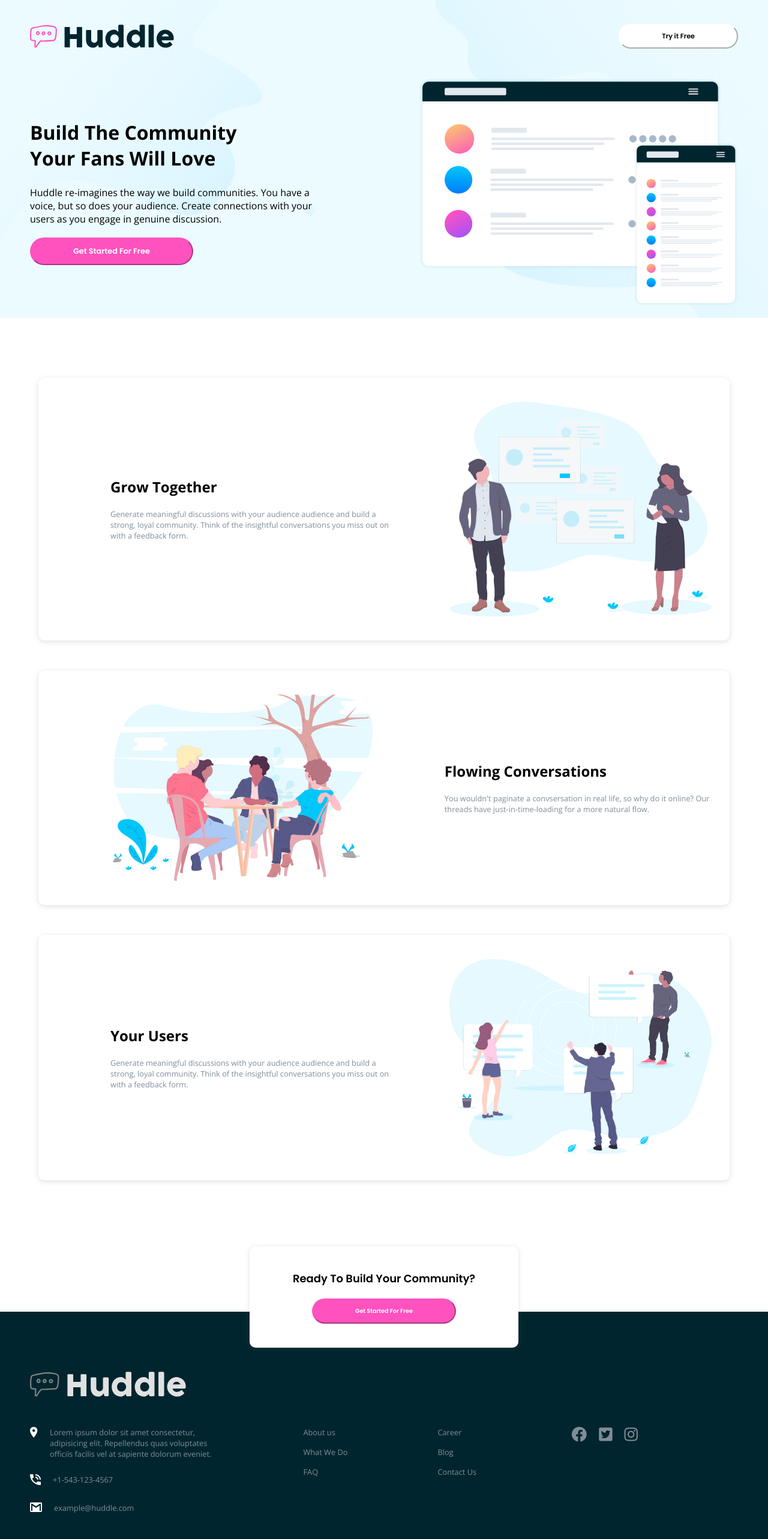
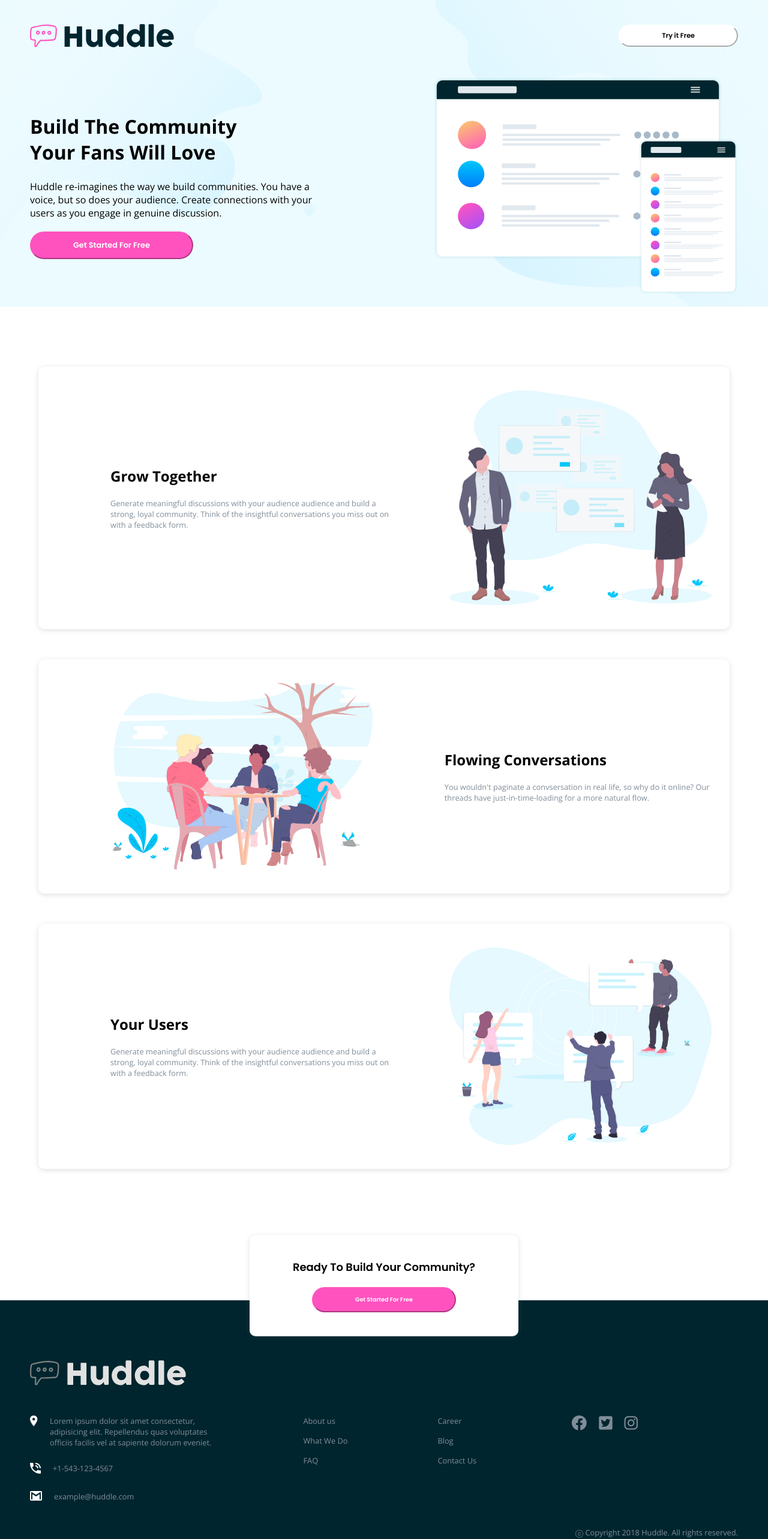
Before and after one commit to grillzwitu/responsiveness_n_media_queries-2, a plain HTML site: page index.html in a window 1280 px wide. Shown: the top 2566 px of the page at 60% size. Drawn offline with nearby package versions, Linux system fonts and the light colour scheme.

Commit message:
adjusted sizes

```diff
--- a/styles.css
+++ b/styles.css
@@ -32,7 +32,7 @@ nav {
     background-color: white;
     border-color: white;
     border-radius: 20px;
-    padding: 10px 70px;
+    padding: 8px 70px;
     font-family: poppins, serif;
     font-weight: 600;
     cursor: pointer;
@@ -84,7 +84,7 @@ nav {
 }
 
 .hero-image {
-    width: 45%;
+    width: 43%;
 }
 
 main{
@@ -221,12 +221,15 @@ footer {
     display: flex;
     gap: 20px;
     transform: translate(-167px, 0);
+    overflow: hidden;
 }
 
 .fa-brands {
     font-size: 2em;
     cursor: pointer;
     transition: 300ms;
+    overflow: none;
+    height: 17%;
 }
 
 .fa-brands:hover {
@@ -392,7 +395,7 @@ footer {
     }
 
     .reminder-card {
-        width: 90%;
+        width: 88%;
     }
 
     footer {
```
